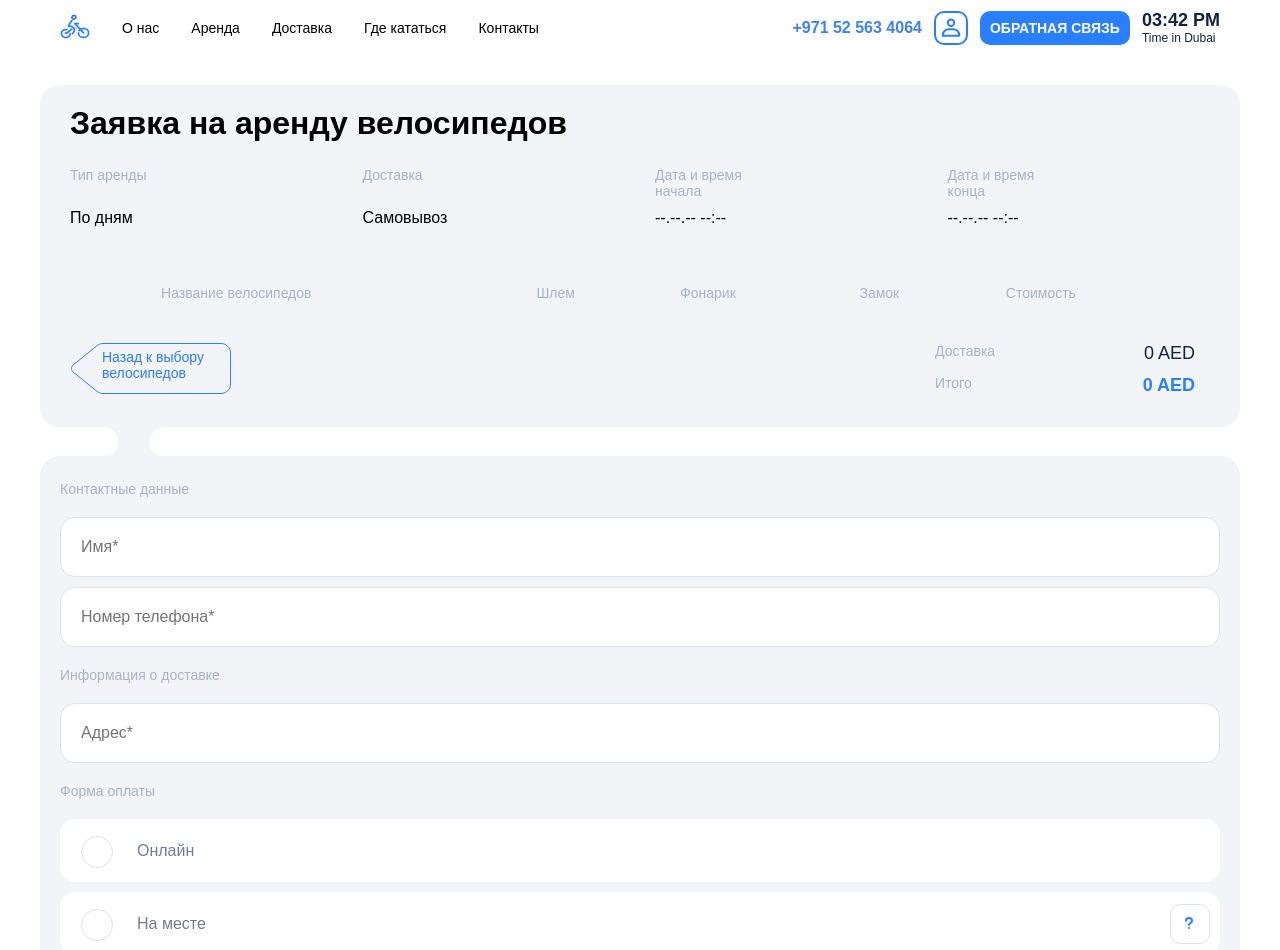
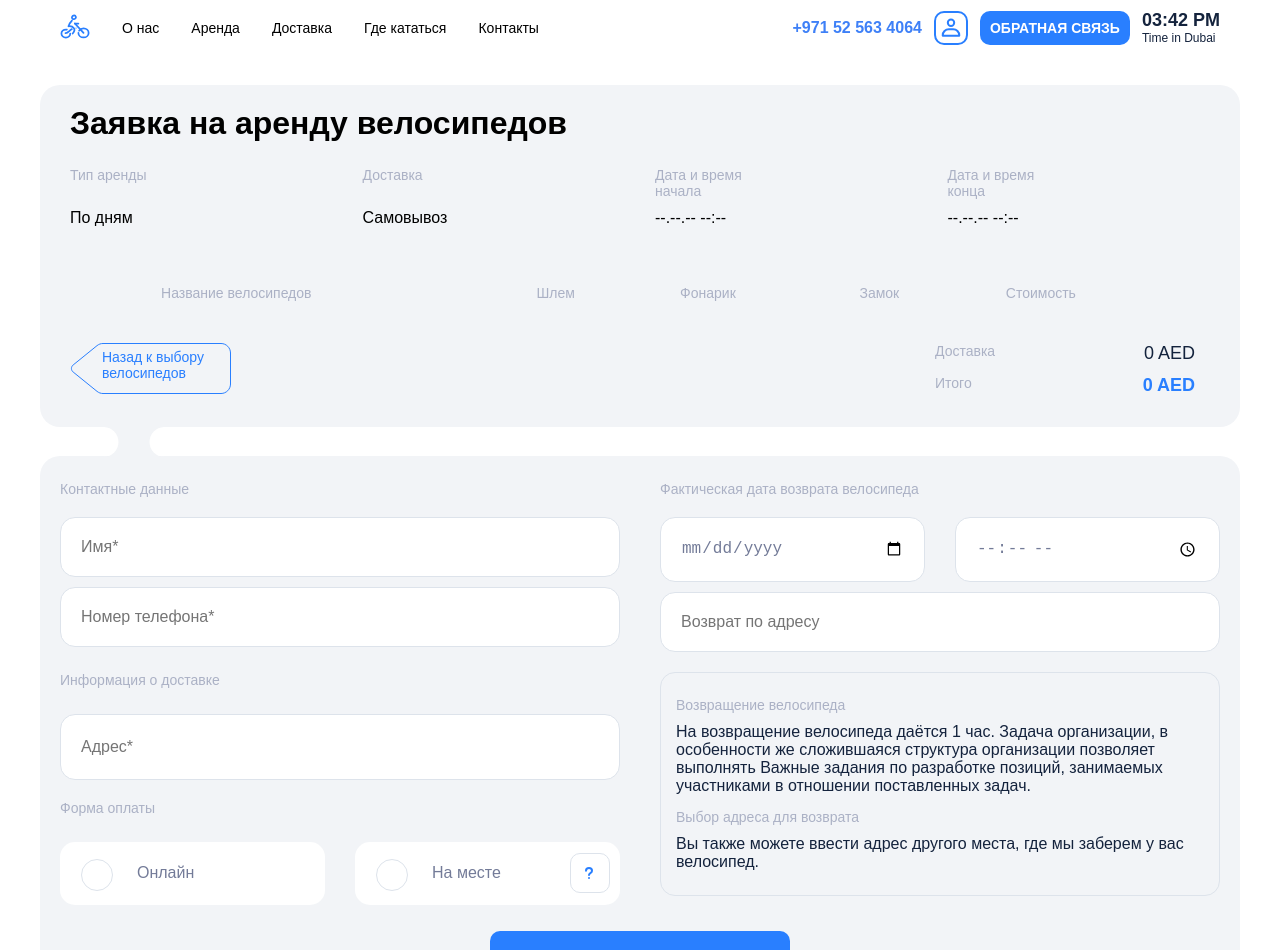
Before and after one commit to kostal79/bikepark-2, a React (Create React App) app: page /order in a window 1280 px wide. Shown: the top 950 px of the page. Built offline with nearby package versions, Linux system fonts and the light colour scheme.

Commit message:
before rebuild

```diff
--- a/package.json
+++ b/package.json
@@ -8,6 +8,7 @@
     "@testing-library/react": "^13.4.0",
     "@testing-library/user-event": "^13.5.0",
     "firebase": "^9.15.0",
+    "firebaseui": "^6.0.2",
     "formik": "^2.2.9",
     "react": "^18.2.0",
     "react-burger-menu": "^3.0.8",
--- a/src/components/Registration/Registration.jsx
+++ b/src/components/Registration/Registration.jsx
@@ -7,6 +7,7 @@ import ErrorPage from "../../pages/ErrorPage";
 import SigninForm from "../SigninForm/SignInForm";
 import NewMemberForm from "../NewMemberForm/NewMemberForm";
 import { setActiveWindow } from "../../redux/slices/regFormSlice";
+
 
 const SignInForm = () => {
   const activeForm = useSelector((state) => state.regform.activeWindow);
--- a/src/components/UserSurvey/UserSurvey.jsx
+++ b/src/components/UserSurvey/UserSurvey.jsx
@@ -6,11 +6,12 @@ import validateName from "../../utils/validateName/validateName";
 import validatePhoneNumber from "../../utils/validatePhoneNumber/validatePhoneNumber";
 import validateNotEmpty from "../../utils/validateName/validateNotEmpty";
 
-const UserSurvey = ({errors, touched, isValidating}) => {
+const UserSurvey = ({ errors, touched }) => {
   return (
     <div className={classes.container}>
       <div className={classes.contacts}>
         <h4 className={classes.title}>Контактные данные</h4>
+        <section className={classes["contacts_section"]}>
           <Field
             className={`${classes.input} ${classes["contacts__name"]}`}
             type="text"
@@ -18,7 +19,11 @@ const UserSurvey = ({errors, touched, isValidating}) => {
             placeholder="Имя*"
             validate={validateName}
           />
-        {errors.name && touched.name && <div className={classes.error}>{errors.name}</div>}
+          {errors.name && touched.name && (
+            <div className={classes.error}>{errors.name}</div>
+          )}
+        </section>
+        <section className={classes["contacts_section"]}>
           <Field
             className={`${classes.input} ${classes["conatacts__tel"]}`}
             type="tel"
@@ -27,7 +32,10 @@ const UserSurvey = ({errors, touched, isValidating}) => {
             pattern="[0-9]{10}"
             validate={validatePhoneNumber}
           />
-        {errors.phone && touched.phone && <div className={classes.error}>{errors.phone}</div>}
+          {errors.phone && touched.phone && (
+            <div className={classes.error}>{errors.phone}</div>
+          )}
+        </section>
       </div>
       <div className={classes["delivery"]}>
         <h4 className={classes.title}>Информация о доставке</h4>
@@ -38,7 +46,9 @@ const UserSurvey = ({errors, touched, isValidating}) => {
           placeholder="Адрес*"
           validate={validateNotEmpty}
         />
-        {errors.addres && touched.addres && <div className={classes.error}>{errors.addres}</div>}
+        {errors.addres && touched.addres && (
+          <div className={classes.error}>{errors.addres}</div>
+        )}
       </div>
       <div className={classes["payment-type"]}>
         <h4 className={classes.title}>Форма оплаты</h4>
@@ -89,6 +99,24 @@ const UserSurvey = ({errors, touched, isValidating}) => {
           placeholder="Возврат по адресу"
         />
       </div>
+      <article className={classes.infoblock}>
+        <section className={classes.section}>
+          <h4 className={classes.title}>Возвращение велосипеда</h4>
+          <p className={classes.text}>
+            На возвращение велосипеда даётся 1 час. Задача организации, в
+            особенности же сложившаяся структура организации позволяет выполнять
+            Важные задания по разработке позиций, занимаемых участниками в
+            отношении поставленных задач.
+          </p>
+        </section>
+        <section className={classes.section}>
+          <h4 className={classes.title}>Выбор адреса для возврата</h4>
+          <p className={classes.text}>
+            Вы также можете ввести адрес другого места, где мы заберем у вас
+            велосипед.
+          </p>
+        </section>
+      </article>
         <button className={classes.button} type="submit">
           Забронировать
         </button>
--- a/src/components/UserSurvey/UserSurvey.module.css
+++ b/src/components/UserSurvey/UserSurvey.module.css
@@ -3,6 +3,7 @@
     padding: 25px 20px 30px 20px;
     background-color: rgba(242, 244, 247, 1);
     border-radius: 20px;
+    display: grid;
 }
 
 .contacts, .delivery, .payment-type, .returns {
@@ -18,6 +19,8 @@
     margin-bottom: 10px;
 }
 
+
+
 .input{
     padding: 20px;
     border: 1px solid rgba(221, 227, 235, 1);
@@ -25,6 +28,7 @@
     font-size: 16px;
     font-weight: 500;
     color: rgba(115, 123, 152, 1);
+    width: 100%;
 }
 
 .payment-button-group {
@@ -87,6 +91,7 @@
     border: none;
     border-radius: 10px;
     cursor: pointer;
+    justify-self: center;
 }
 
 .button:hover {
@@ -101,3 +106,86 @@
     color: red;
     margin-bottom: 10px;
 }
+
+.infoblock {
+    border: 1px solid rgba(221, 227, 235, 1);
+    padding: 24px 15px;
+    display: grid;
+    grid-template-columns: 1fr;
+    row-gap: 14px;
+    margin-bottom: 35px;
+    border-radius: 15px;
+}
+
+.text {
+    font-size: 16px;
+    font-weight: 500;
+    color: rgba(20, 35, 61, 1);
+}
+
+.contats_section {
+    width: 100%;
+}
+
+@media screen and (min-width: 768px) {
+    .contacts, .payment-button-group, .returns {
+        grid-template-columns: 1fr 1fr;
+        column-gap: 30px;
+    }
+
+    .returns .title, .returns__addres {
+        grid-column: 1/3;
+    }
+
+    .returns__date {
+        grid-column: 1;
+    }
+
+    .returns__time {
+        grid-column: 2;
+    }
+
+    .contacts .title {
+        grid-column: 1 / 3;
+    }
+}
+
+@media screen and (min-width: 1240px) {
+    .container {
+
+        column-gap: 40px;
+        grid-template-columns: 1fr 1fr;
+    }
+
+    .contacts {
+        display: flex;
+        flex-direction: column;
+        grid-column: 1;
+        grid-row: 1/3;
+    }
+
+    .returns {
+        grid-column: 2;
+        grid-row: 1/3
+    }
+
+    .payment-type {
+        grid-column: 1;
+        grid-row: 4
+    }
+
+    .delivery {
+        grid-column: 1;
+        grid-row: 3;
+    }
+
+    .infoblock {
+        grid-column: 2;
+        grid-row: 3/5
+    }
+
+    .button {
+        grid-column: 1/3;
+        grid-row: 5;
+    }
+}
```
Also changed, not shown: 1 other file (tests, documents, lock files or other folders). Lines whose indentation alone changed are shown as unchanged.
